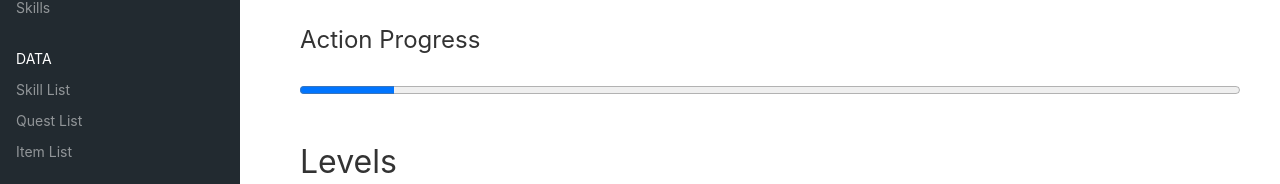
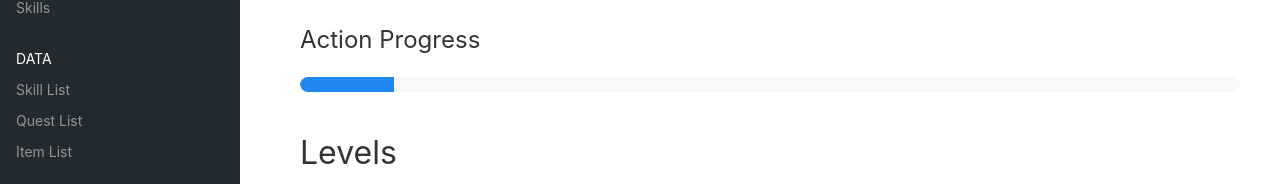
Before and after one commit to dirkschut/taivu, a plain HTML site: page index.html in a window 1280 px wide. Shown: the part 117-301 px from the top of the page. Drawn offline with Linux system fonts and the light colour scheme; a script that the page names is missing.

Commit message:
Fixed progress to UIkit

```diff
--- a/index.html
+++ b/index.html
@@ -54,6 +54,12 @@
         #right-col{
             margin-left: 260px;
         }
+        #actionProgress::-webkit-progress-value{
+            transition-duration: 0ms;
+        }
+        #actionProgress::-ms-fill{
+            transition-duration: 0ms;
+        }
         </style>
 
     </head>
@@ -83,7 +89,7 @@
                 <div class="taivuPage" id="home">
                     <p id="gamedesc"></p>
                     <h3 id="currentAction">Action Progress</h3>
-                    <progress id="actionProgress" value="10" max="100" style="transition: none; width: 100%;"></progress>
+                    <progress id="actionProgress" value="10" max="100" class="uk-progress"></progress>
                     <div id="actionMessage"></div>
                     <h2>Levels</h2>
                     <ul id="levels"></ul>
```
